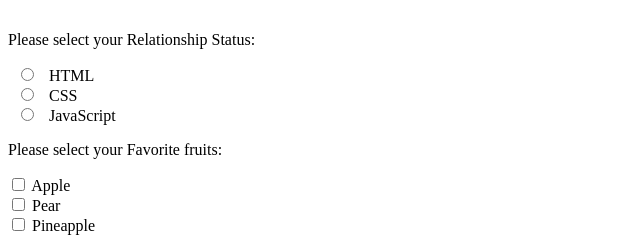
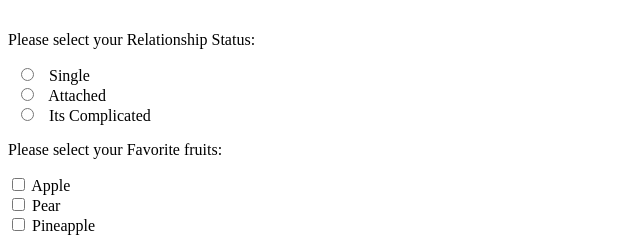
Before and after one commit to JieEnT/JieEnT.github.io, a plain HTML site: page index.html in a window 1280 px wide. Shown: the part 129-368 px from the top of the page, 0-640 px from the left. Drawn offline with Linux system fonts and the light colour scheme.

Commit message:
Update index.html

```diff
--- a/index.html
+++ b/index.html
@@ -8,11 +8,11 @@
 
   <p>Please select your Relationship Status:</p>
   <input type="radio" id="single" name="rs_status" value="Single">
-  <label for="html">HTML</label><br>
+  <label for="single">Single</label><br>
   <input type="radio" id="attached" name="rs_status" value="Attached">
-  <label for="css">CSS</label><br>
-  <input type="radio" id="its_complicated" name="rs_status" value="its Complicated">
-  <label for="javascript">JavaScript</label>
+  <label for="attached">Attached</label><br>
+  <input type="radio" id="its_complicated" name="rs_status" value="Its_complicated">
+  <label for="its_complicated">Its Complicated</label>
 
   <p>Please select your Favorite fruits:</p>
   <input type="checkbox" id="fruit1" name="fruit1" value="Apple">
```
